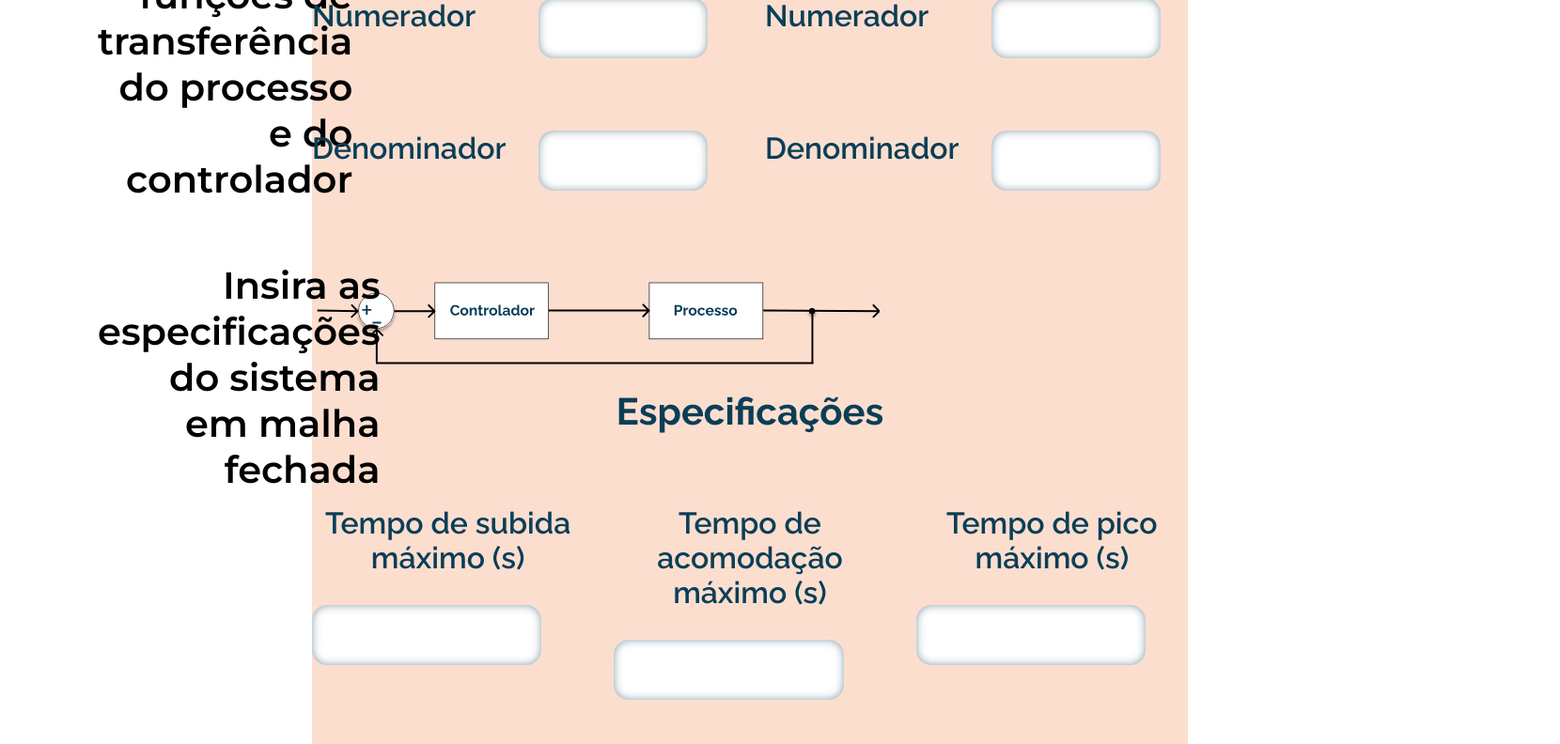
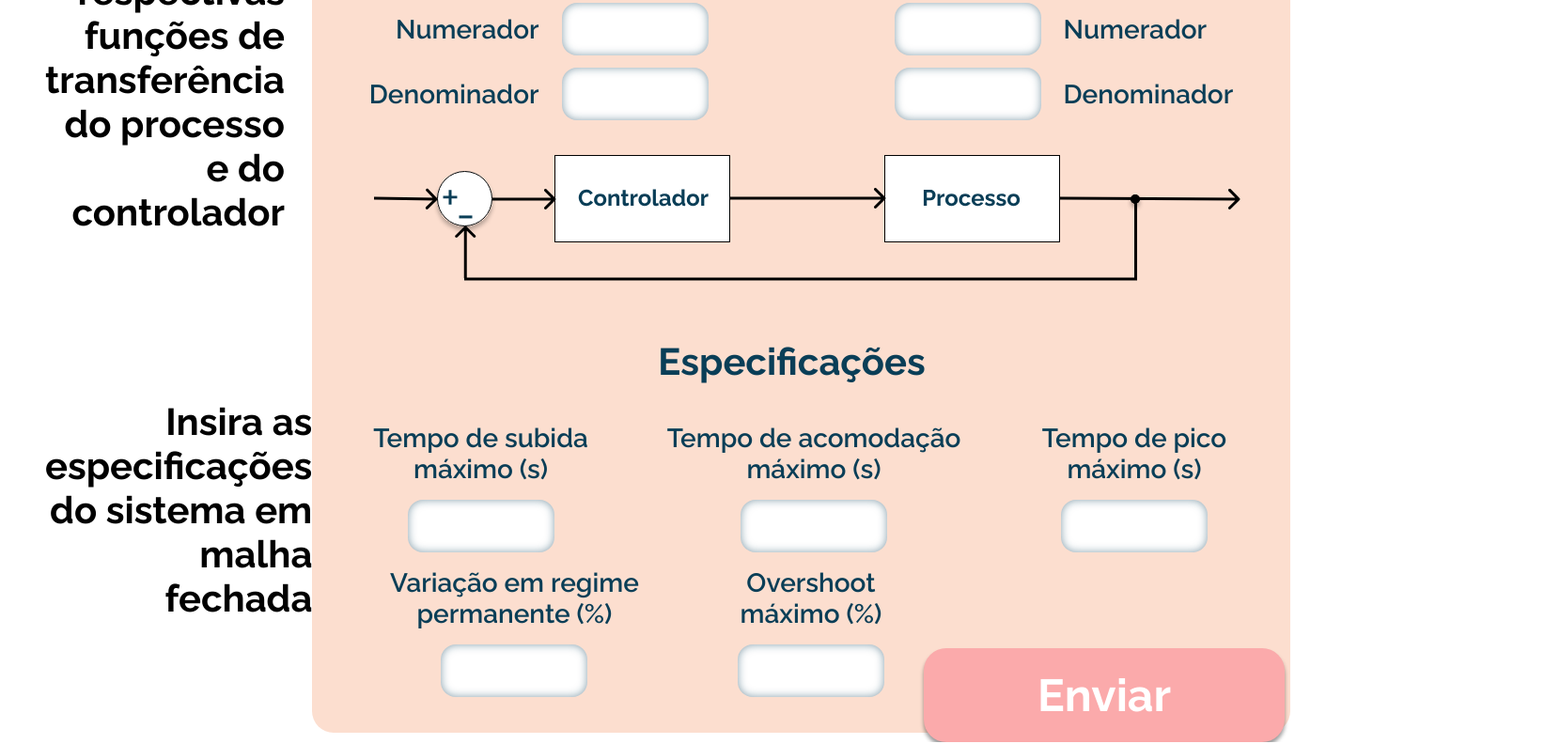
Before and after one commit to PedroXimenes/project-achilles, a React (Create React App) app in the folder front/: page /inputs in a window 1280 px wide. Shown: the part 160-952 px from the top of the page at 94% size, 1660 px wide, since content can reach past the window. Built offline with nearby package versions, Linux system fonts and the light colour scheme.

Commit message:
feat: add inputs screen

```diff
--- a/front/src/components/styled-components/Input.js
+++ b/front/src/components/styled-components/Input.js
@@ -4,9 +4,11 @@ export const Input = styled.input`
   box-sizing: border-box;
   background: white;
   border: white;
-  width: 80%;
+  /* width: 80%; */
+
+  width: 156px;
   outline: none;
-  height: 4rem;
+  height: 3.5rem;
   padding: 8px 12px;
   font-size: 20px;
   border-radius: 1rem;
--- a/front/src/components/styled-components/Text.js
+++ b/front/src/components/styled-components/Text.js
@@ -2,46 +2,46 @@ import styled from "styled-components";
 import { Theme } from "../../config";
 
 export const SubTitle = styled.h2`
-  /* position: relative; */
+  box-sizing: border-box;
   font-size: 2.5rem;
 
   display: flex;
   align-items: center;
   text-align: center;
+  padding: 1rem;
+  margin: 1rem;
 
-  margin: 1rem 2rem;
+  /* margin: 1rem 2rem; */
 
   color: ${Theme.darkBlue};
 `;
 
 export const InputTitle = styled.h3`
   position: relative;
-  font-size: 2rem;
+  font-size: 28px;
   font-weight: 600;
 
   display: flex;
   align-items: center;
   text-align: center;
 
-  margin: 1rem 0.5rem;
+  /* margin: 1rem 0.5rem; */
 
   color: ${Theme.darkBlue};
 `;
 
-export const HelpText = styled.h1`
+export const HelpText = styled.h2`
   box-sizing: border-box;
-  position: relative;
+
   font-size: 2.5rem;
   font-weight: bold;
-  width: 100%;
 
   display: flex;
   justify-content: flex-start;
   align-items: right;
   text-align: right;
-  left: 5rem;
 
-  margin: 2rem 0.5rem;
+  margin: 5rem 0rem 6rem 2rem;
 
   color: black;
 `;
--- a/front/src/screens/Inputs.jsx
+++ b/front/src/screens/Inputs.jsx
@@ -21,7 +21,7 @@ export const Inputs = () => {
         <Row>
           <Col className="helpBox" md={3}>
             <Row className="help">
-              <Col className="helpText" md={6}>
+              <Col className="helpText" md={10}>
                 <HelpText>
                   Insira as respectivas funções de transferência do processo e
                   do controlador
@@ -30,7 +30,7 @@ export const Inputs = () => {
             </Row>
 
             <Row className="helpText">
-              <Col md={6}>
+              <Col md={10}>
                 <HelpText>
                   Insira as especificações do sistema em malha fechada
                 </HelpText>
@@ -40,7 +40,8 @@ export const Inputs = () => {
 
           <Col className="pinkBox" md={9}>
             <StyledBox>
-              <Row around={"md"}>
+              <Row top={"md"} around={"md"}>
+                <Row className="Titles">
                   <Col md={5}>
                     <SubTitle>Controlador</SubTitle>
                   </Col>
@@ -48,8 +49,9 @@ export const Inputs = () => {
                   <Col md={5}>
                     <SubTitle>Processo</SubTitle>
                   </Col>
-
-                <Row className="Num">
+                </Row>
+                <Row center={"md"}>
+                  <Row className="Num" middle={"md"}>
                     <Col md={3}>
                       <InputTitle>Numerador</InputTitle>
                     </Col>
@@ -57,14 +59,14 @@ export const Inputs = () => {
                       <Input />
                     </Col>
                     <Col md={3}>
-                    <InputTitle>Numerador</InputTitle>
+                      <Input />
                     </Col>
                     <Col md={3}>
-                    <Input />
+                      <InputTitle>Numerador</InputTitle>
                     </Col>
                   </Row>
 
-                <Row className="Den">
+                  <Row className="Den" middle={"md"}>
                     <Col md={3}>
                       <InputTitle>Denominador</InputTitle>
                     </Col>
@@ -72,13 +74,13 @@ export const Inputs = () => {
                       <Input />
                     </Col>
                     <Col md={3}>
+                      <Input />
+                    </Col>
+                    <Col md={3}>
                       <InputTitle>Denominador</InputTitle>
                     </Col>
-                  <Col md={3}>
-                    <Input />
-                  </Col>
                   </Row>
-
+                </Row>
                 <Row className="diagram">
                   <Col md={12}>
                     <BlockDiagram />
@@ -86,21 +88,24 @@ export const Inputs = () => {
                 </Row>
 
                 <Row className="esp">
-                  <Col md={12}>
+                  <Col md={12} center={"md"}>
                     <SubTitle>Especificações</SubTitle>
                   </Col>
                 </Row>
 
                 <Row className="tempos">
-                  <Col md={4}>
+                  <Col md={1} />
+                  <Col md={3}>
                     <InputTitle>Tempo de subida máximo (s)</InputTitle>
                     <Input />
                   </Col>
-                  <Col md={4}>
+                  <Col md={1} />
+                  <Col md={3}>
                     <InputTitle>Tempo de acomodação máximo (s)</InputTitle>
                     <Input />
                   </Col>
-                  <Col md={4}>
+                  <Col md={1} />
+                  <Col md={3}>
                     <InputTitle>Tempo de pico máximo (s)</InputTitle>
                     <Input />
                   </Col>
@@ -117,13 +122,13 @@ export const Inputs = () => {
                   </Col>
                   <Col md={4} />
                 </Row>
-                <Row>
-                  <Col>
+              </Row>
+            </StyledBox>
+            <Row className="button">
+              <Col md={6}>
                 <Button onClick={() => history.push("/")}>Enviar</Button>
               </Col>
             </Row>
-              </Row>
-            </StyledBox>
           </Col>
         </Row>
       </Grid>
@@ -138,35 +143,33 @@ const Wrapper = styled.div`
   margin-left: 50rem;
 `;
 
-const SubTitleWrapper = styled.div`
+const ControlWrapper = styled.div`
   display: flex;
   justify-content: center;
   align-items: center;
-  margin-left: 50rem;
+  margin: 1rem;
 `;
 
 const BlockDiagram = styled(blockDiagram)`
-  /* position: relative; */
-  /* margin-left: 50rem; */
-  width: 65%;
-  height: 120%;
+  width: 100%;
+  height: 100%;
+  display: flex;
+  justify-content: center;
+  align-items: center;
+  align-self: center;
+  margin: auto 2rem;
 `;
 
 const StyledBox = styled.div`
-  /* position: absolute; */
+  box-sizing: border-box;
   display: fixed;
-  width: 100%;
+  width: 90%;
   height: 131%;
-  margin-top: 1.2rem;
-  /* left: 364px;
-  top: 50px; */
+  margin: 1.2rem auto;
+  padding: 1.2rem;
 
   background: ${Theme.lightPink};
-  /* background-repeat: no-repeat; */
-  /* background-position: bottom; */
   background-size: cover;
-  z-index: -1;
-  /* filter: blur(5px); */
   border-radius: 23px;
   z-index: -1;
 `;
--- /dev/null
+++ b/front/src/screens/Inputs2.jsx
@@ -0,0 +1,172 @@
+import React from "react";
+import { Row, Col, Grid } from "react-flexbox-grid";
+import styled from "styled-components";
+import { ReactComponent as blockDiagram } from "../imgs-ac/blockDiagram.svg";
+
+import {
+  Button,
+  Input,
+  SubTitle,
+  InputTitle,
+  HelpText,
+} from "../components/styled-components";
+import { useHistory } from "react-router-dom";
+import { Theme } from "../config";
+
+export const Inputs = () => {
+  const history = useHistory();
+  return (
+    <>
+      <Grid fluid={true}>
+        <Row>
+          <Col className="helpBox" md={3}>
+            <Row className="help">
+              <Col className="helpText" md={10}>
+                <HelpText>
+                  Insira as respectivas funções de transferência do processo e
+                  do controlador
+                </HelpText>
+              </Col>
+            </Row>
+
+            <Row className="helpText">
+              <Col md={10}>
+                <HelpText>
+                  Insira as especificações do sistema em malha fechada
+                </HelpText>
+              </Col>
+            </Row>
+          </Col>
+
+          <Col className="pinkBox" md={9}>
+            <StyledBox>
+              <TitlesWrapper className="titles">
+                <SubTitle>Controlador</SubTitle>
+                <SubTitle>Processo</SubTitle>
+              </TitlesWrapper>
+
+              <Wrapper className="numerador">
+                <InputTitle>Numerador</InputTitle>
+                <GapWrapper>
+                  <Input />
+                  <Input />
+                </GapWrapper>
+                <InputTitle>Numerador</InputTitle>
+              </Wrapper>
+
+              <Wrapper className="denominador">
+                <InputTitle>Denominador</InputTitle>
+                <GapWrapper>
+                  <Input />
+                  <Input />
+                </GapWrapper>
+
+                <InputTitle>Denominador</InputTitle>
+              </Wrapper>
+
+              <BlockDiagram />
+              <TitlesWrapper>
+                <SubTitle>Especificações</SubTitle>
+              </TitlesWrapper>
+              <Wrapper>
+                <InputWrapper>
+                  <InputTitle>Tempo de subida máximo (s)</InputTitle>
+                  <Input />
+                </InputWrapper>
+                <InputWrapper>
+                  <InputTitle>Tempo de acomodação máximo (s)</InputTitle>
+                  <Input />
+                </InputWrapper>
+                <InputWrapper>
+                  <InputTitle>Tempo de pico máximo (s)</InputTitle>
+                  <Input />
+                </InputWrapper>
+              </Wrapper>
+              <PercWrapper>
+                <InputWrapper>
+                  <InputTitle>Variação em regime permanente (%)</InputTitle>
+                  <Input />
+                </InputWrapper>
+
+                <InputWrapper>
+                  <InputTitle>Overshoot máximo (%)</InputTitle>
+                  <Input />
+                </InputWrapper>
+                <ButtonWrapper>
+                  <Button onClick={() => history.push("/")}>Enviar</Button>
+                </ButtonWrapper>
+              </PercWrapper>
+            </StyledBox>
+          </Col>
+        </Row>
+      </Grid>
+    </>
+  );
+};
+
+const TitlesWrapper = styled.div`
+  display: flex;
+  justify-content: center;
+  align-items: center;
+  margin-bottom: 10px;
+  margin-right: 20px;
+  gap: 90px;
+`;
+
+const Wrapper = styled.div`
+  display: flex;
+  justify-content: center;
+  align-items: center;
+`;
+
+const GapWrapper = styled.div`
+  display: flex;
+  gap: 150px;
+  ${Input} {
+    margin: 0.4rem 1.5rem;
+  }
+`;
+
+const InputWrapper = styled.div`
+  display: flex;
+  flex-direction: column;
+  justify-content: center;
+  align-items: center;
+`;
+
+const PercWrapper = styled.div`
+  display: flex;
+  justify-content: flex-start;
+  margin-right: 370px;
+`;
+
+const BlockDiagram = styled(blockDiagram)`
+  display: flex;
+  justify-content: center;
+  align-items: center;
+  margin-left: 45px;
+  margin-top: 30px;
+  margin: 30px 0 30px 45px;
+`;
+
+const ButtonWrapper = styled.div`
+  display: flex;
+  flex-direction: column;
+  justify-content: flex-end;
+  align-items: flex-start;
+  ${Button} {
+    top: 850px;
+  }
+`;
+
+const StyledBox = styled.div`
+  box-sizing: border-box;
+  width: 1041px;
+  height: 924px;
+  padding: 20px;
+  background: ${Theme.lightPink};
+  background-size: cover;
+  border-radius: 23px;
+  z-index: -1;
+  margin-top: 1rem;
+`;
--- a/front/src/screens/index.js
+++ b/front/src/screens/index.js
@@ -1,5 +1,5 @@
 export { Home } from "./Home.jsx";
-export { Inputs } from "./Inputs.jsx";
+export { Inputs } from "./Inputs2.jsx";
 export { Analysis } from "./Analysis";
 export { Help } from "./Help";
 export { About } from "./About";
```
Lines whose indentation alone changed are shown as unchanged.
